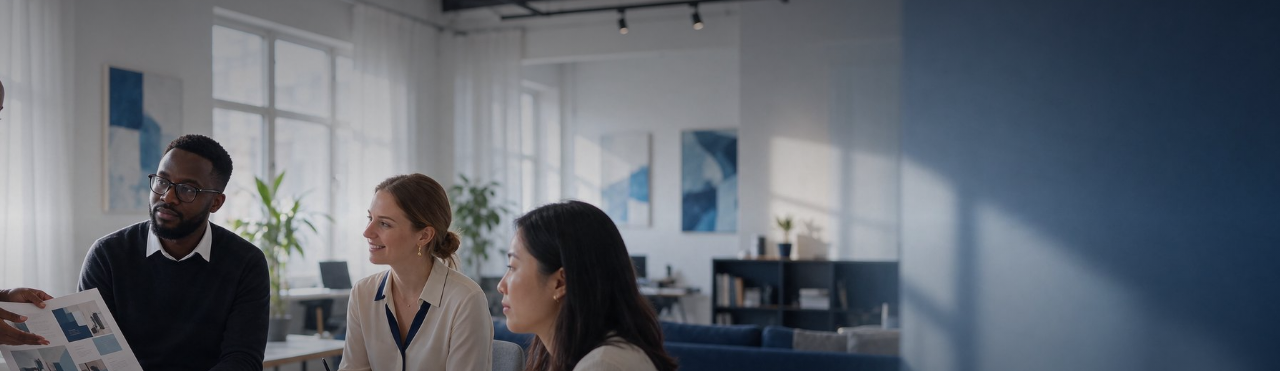
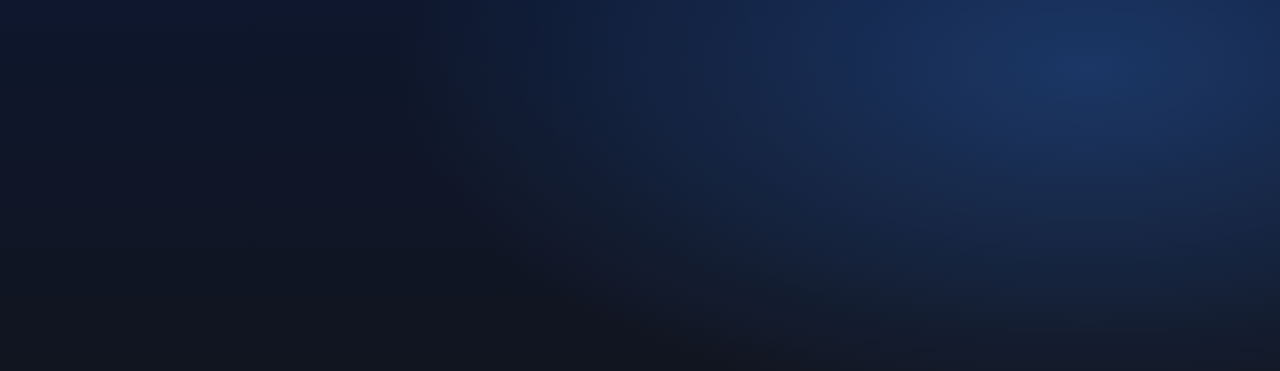
Before and after one commit to bilgambuyu/azure-horizon, a plain HTML site: page index.html in a window 1280 px wide. Shown: the part 78-449 px from the top of the page. Drawn offline with Linux system fonts and the light colour scheme.

Commit message:
Remove image from home hero
Co-Authored-By: Claude Opus 5.5 <noreply@anthropic.com>
Claude-Session: https://claude.ai/code/session_01UseVLWvhQh6f9YKhMRXb9d

```diff
--- a/index.html
+++ b/index.html
@@ -85,6 +85,8 @@ nav.main a.active{color:var(--azure-l);opacity:1}
 .hero{position:relative;min-height:92vh;display:flex;align-items:flex-end;padding:0 0 12vh;overflow:hidden}
 .hero.inner{min-height:62vh;padding-bottom:9vh}
 .hero>.ph{position:absolute;inset:0}
+.hero.plain{background:radial-gradient(90% 80% at 85% 20%,rgba(61,139,255,.28) 0%,rgba(61,139,255,0) 60%),linear-gradient(180deg,#0d1730 0%,var(--ink) 100%)}
+.hero.plain::after{display:none}
 .hero::after{content:"";position:absolute;inset:0;background:linear-gradient(180deg,rgba(10,12,20,.55) 0%,rgba(10,12,20,.15) 40%,rgba(10,12,20,.75) 100%)}
 .hero .wrap{position:relative;z-index:2;width:100%}
 .hero h1{font-size:clamp(2.3rem,6.4vw,4.6rem);font-weight:700;text-transform:uppercase;letter-spacing:.02em;color:#fff;line-height:1.02}
@@ -486,7 +488,7 @@ const bar = '<div class="bar"></div>';
 const arrow = '<span class="arrow">→</span>';
 
 function hero(key, title, lead='', crumb='', inner=true){
-  return `<section class="hero ${inner?'inner':''}">${ph(key)}<div class="wrap">${crumb?`<span class="crumb">${crumb}</span>`:''}<h1>${title}</h1>${lead?`<p class="lead">${lead}</p>`:''}</div></section>`;
+  return `<section class="hero ${inner?'inner':''} ${key?'':'plain'}">${key?ph(key):''}<div class="wrap">${crumb?`<span class="crumb">${crumb}</span>`:''}<h1>${title}</h1>${lead?`<p class="lead">${lead}</p>`:''}</div></section>`;
 }
 function band(title, navy=false, cta="Contact us"){
   return `<section class="band ${navy?'navy':''}"><div class="wrap rv"><h2>${title}</h2><a href="#contact" class="btn">${cta}</a></div></section>`;
@@ -495,7 +497,7 @@ function band(title, navy=false, cta="Contact us"){
 /* ---------------- Pages ---------------- */
 function home(){
   return `
-  ${hero('hero','Azure Horizon','Strategy, creative and digital communications for organisations that want to move people and drive change.','Communications · Creative · Impact',false)}
+  ${hero(null,'Azure Horizon','Strategy, creative and digital communications for organisations that want to move people and drive change.','Communications · Creative · Impact',false)}
 
   <section><div class="wrap split">
     <div class="rv"><h2>Your partner in strategic communications and creative impact</h2><br>
```
